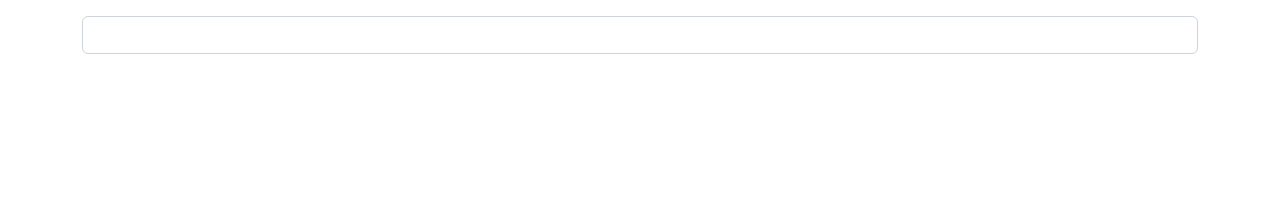
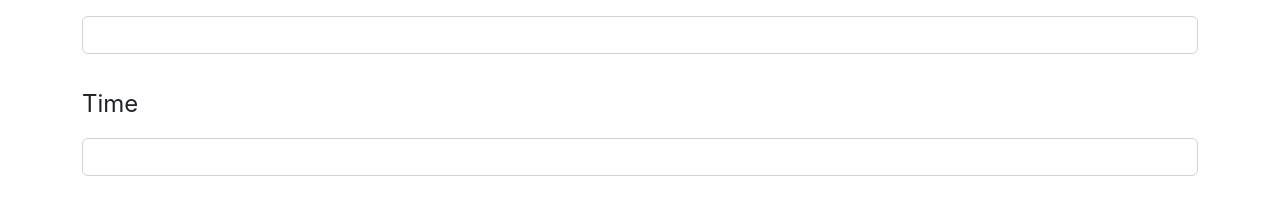
Before and after one commit to Wichosu/interest_calculator, a React (Create React App) app: page / in a window 1280 px wide. Shown: the part 259-474 px from the top of the page. Built offline with nearby package versions, Linux system fonts and the light colour scheme.

Commit message:
added inputTime component

```diff
--- a/src/App.js
+++ b/src/App.js
@@ -1,6 +1,7 @@
 import Title from './components/pure/title.jsx';
 import InputPrincipal from './components/pure/inputPrincipal.jsx';
 import InputInterest from './components/pure/inputInterest.jsx';
+import InputTime from './components/pure/inputTime.jsx';
 
 function App() {
   return (
@@ -9,6 +10,7 @@ function App() {
         <Title />
         <InputPrincipal />
         <InputInterest />
+        <InputTime />
       </header>
     </div>
   );
--- /dev/null
+++ b/src/components/pure/inputTime.jsx
@@ -0,0 +1,21 @@
+import React from 'react';
+
+const InputTime = () => {
+  return (
+    <div>
+      <label
+        className='my-3 text-start form-label'
+        style={{fontSize: '1.5rem'}}
+        htmlFor='time'
+      >
+        Time
+      </label>
+      <input
+        className='form-control'
+        id='time'
+      />
+    </div>
+  );
+}
+
+export default InputTime;
```
